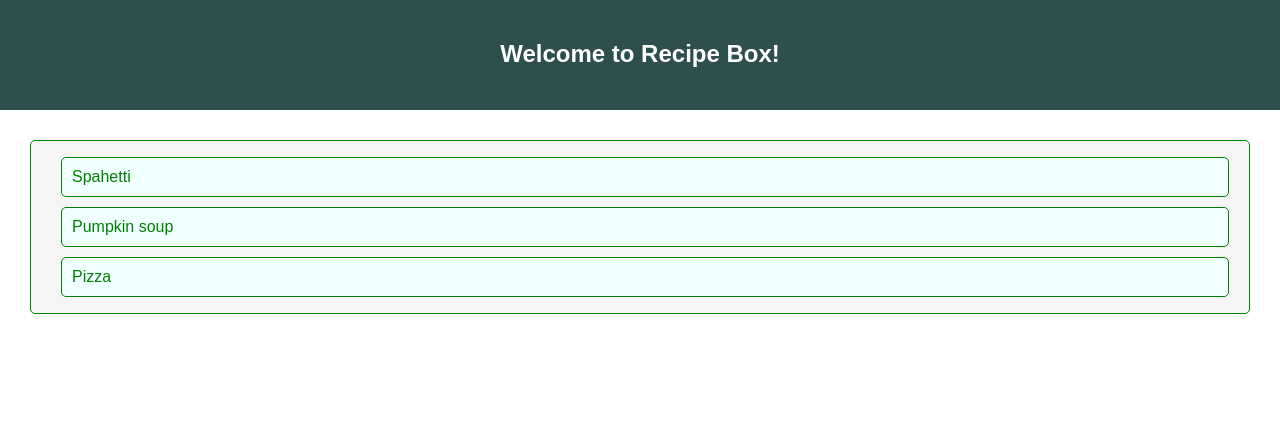
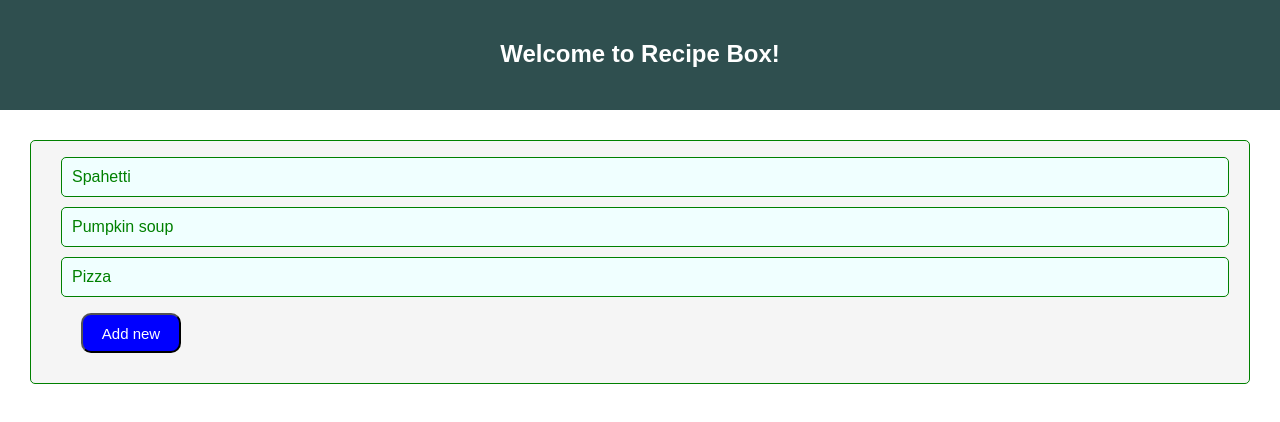
Before and after one commit to alivemary/RecipeBox, a React (Create React App) app: page / in a window 1280 px wide. Shown: the top 422 px of the page. Built offline with nearby package versions, Linux system fonts and the light colour scheme.

Commit message:
edit block started

```diff
--- /dev/null
+++ b/src/Components/EditWindow.js
@@ -0,0 +1,11 @@
+import React from 'react';
+
+class EditWindow extends React.Component {
+  render () {
+    return (
+      <div></div>
+    );
+  }
+}
+
+export default EditWindow;
--- a/src/Components/RecipeBox.css
+++ b/src/Components/RecipeBox.css
@@ -4,6 +4,7 @@
   margin: 30px;
   border-radius: 5px;
   background-color: #F5F5F5;
+  text-align: left;
 }
 .recipeItem {
   border: 1px solid green;
@@ -37,6 +38,13 @@ button {
 }
 .buttonDelete {
   background-color: red;
+}
+.buttonAdd {
+  background-color: blue;
+  color: white;
+  width: 100px;
+  margin-left: 50px;
+  margin-bottom: 30px;
 }
 .recipeDetails {
   display: none;
--- a/src/Components/RecipeBox.js
+++ b/src/Components/RecipeBox.js
@@ -1,6 +1,7 @@
 import React from 'react';
 import "./RecipeBox.css";
 import Recipe from './Recipe';
+import EditWindow from './EditWindow';
 
 class RecipeBox extends React.Component {
   constructor (props) {
@@ -15,7 +16,6 @@ class RecipeBox extends React.Component {
 		};
 
   }
-
   handleClick(index) {
     let current = this.state.recipes;
     current.forEach((e, i) => {
@@ -24,7 +24,15 @@ class RecipeBox extends React.Component {
     this.setState({recipes: current});
     this.saveToLocalStorage();
   }
-
+  edit() {
+    //
+  }
+  add() {
+    //
+  }
+  delete() {
+    //
+  }
   saveToLocalStorage() {
     let JSONRecipes = JSON.stringify(this.state.recipes);
     localStorage.setItem('RecipeBox', JSONRecipes);
@@ -47,7 +55,8 @@ class RecipeBox extends React.Component {
     var recipeList = this.getFromLocalStorage();
     console.log(recipeList);
     var buttonDelete = <button className="buttonDelete" type='button'>Delete</button>;
-    var buttonEdit = <button className='buttonedit' type='button'>Edit</button>;
+    var buttonEdit = <button className='buttonEdit' type='button'>Edit</button>;
+    var buttonAdd = <button className='buttonAdd' type='button'>Add new</button>;
     recipeList = recipeList.map((e, index) =>
     { return <li onClick={() => this.handleClick(index)} className='recipeItem' key={index}>
                 {e.title}
@@ -60,6 +69,8 @@ class RecipeBox extends React.Component {
     return (
       <div className="RecipeBox">
         <ul>  {recipeList} </ul>
+        {buttonAdd}
+        <EditWindow />
       </div>
 
     );
```
